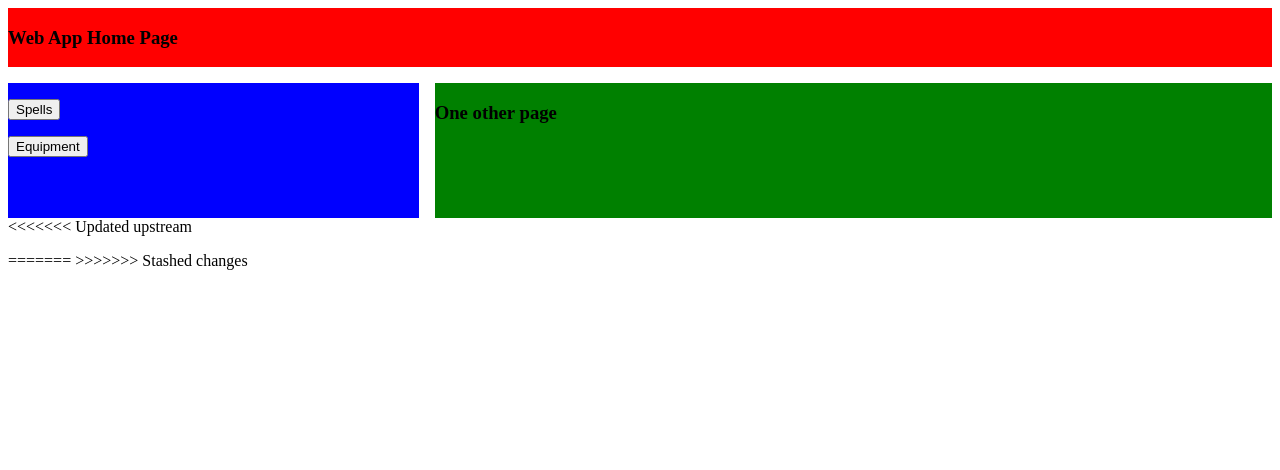
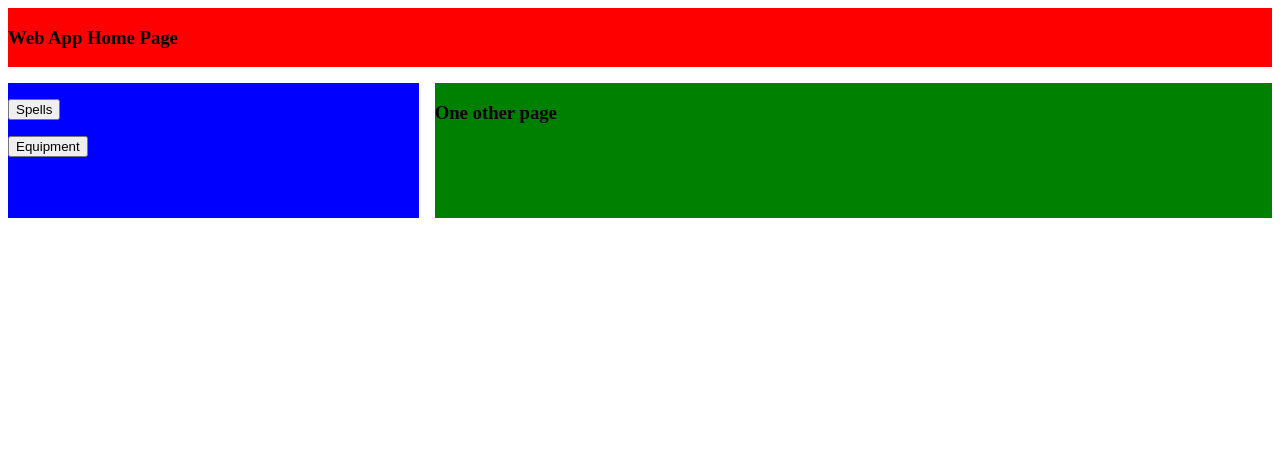
Before and after one commit to rasmussenmatthew/cs257, a Flask app: page / in a window 1280 px wide. Shown: the top 470 px of the page. Run offline with Flask 2, Linux system fonts and the light colour scheme; data that the repository does not hold is empty; parts of the project's set-up code (start-up, migrations or seed data) failed here and were passed over; some libraries are stand-ins or nearby versions.

Commit message:
Fixed silly mistake

```diff
--- a/webapp-doc/templates/index.html
+++ b/webapp-doc/templates/index.html
@@ -19,15 +19,10 @@
         </div>
         <div class = "content">
             <h3>One other page</h3>
-            <ul id="spell_list">
-            </ul>
         </div>
     </div>
+    <ul id="spell_list">
+    </ul>
 
-<<<<<<< Updated upstream
-    <ul id="spell_list"></ul>
-    </ul>
-=======
->>>>>>> Stashed changes
 </body>
 </html>
```
